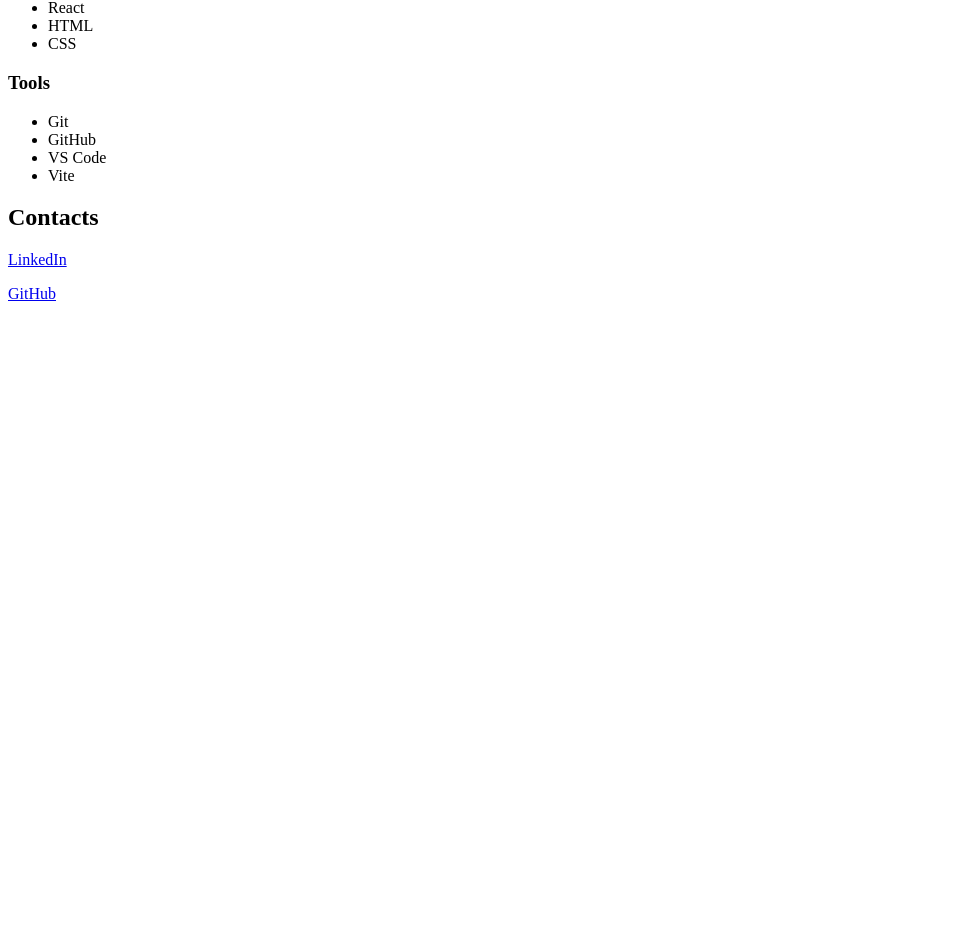
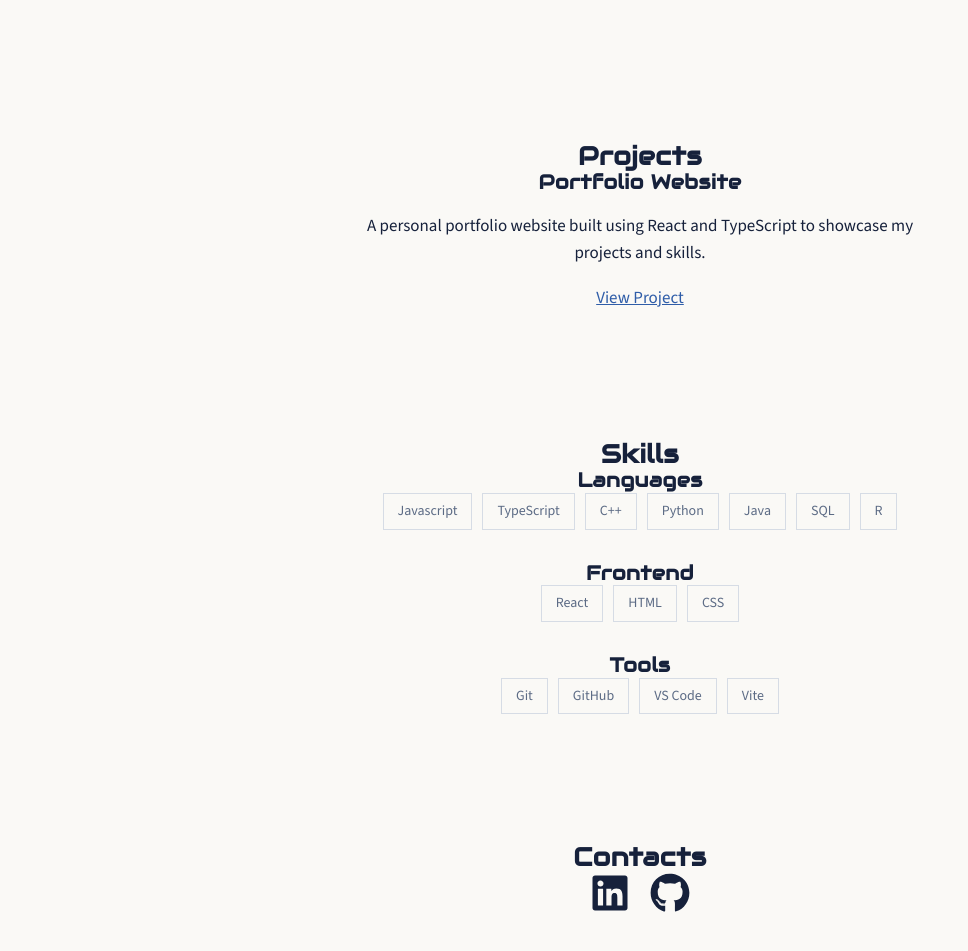
Before and after one commit to bguzman3-wq/Portfolio-Website, a React (Vite) app: page / in a window 1280 px wide. Shown: the part 659-1610 px from the top of the page, without its empty margins (0-968 px from the left). Before the commit the page ends 978 px from the top, so only its background shows below. Built offline with nearby package versions, Linux system fonts and the light colour scheme.

Commit message:
added a lot of things like photo, CSS formatting, and icons

```diff
--- a/package.json
+++ b/package.json
@@ -14,7 +14,8 @@
   "type": "module",
   "dependencies": {
     "react": "^19.2.8",
-    "react-dom": "^19.2.8"
+    "react-dom": "^19.2.8",
+    "react-icons": "^5.7.0"
   },
   "devDependencies": {
     "@types/react": "^19.2.18",
--- a/src/components/Contacts.tsx
+++ b/src/components/Contacts.tsx
@@ -1,17 +1,18 @@
+import { FaGithub, FaLinkedin, FaEnvelope } from "react-icons/fa";
+
 export default function Contacts(){
     return(
         <section>
             <h2>Contacts</h2>
-            <p>
-                <a href="https://www.linkedin.com/in/bryan-ceballos-guzman-513293296" target="_blank" rel="noopener noreferrer">
-                    LinkedIn
+            <div className="contact-links">
+                <a href="https://www.linkedin.com/in/bryan-ceballos-guzman-513293296" target="_blank" rel="noopener noreferrer" aria-label="LinkedIn">
+                    <FaLinkedin />
                 </a>
-            </p>
-            <p>
-                <a href="https://github.com/bguzman3-wq" target="_blank" rel="noopener noreferrer">
-                GitHub
-            </a>
-        </p>
+                <a href="https://github.com/bguzman3-wq" target="_blank" rel="noopener noreferrer" aria-label="GitHub">
+                    <FaGithub />
+                </a>
+            </div>
+
         </section>
     );
 }
--- a/src/components/Hero.tsx
+++ b/src/components/Hero.tsx
@@ -2,8 +2,8 @@
     return (
         <section>
             <h1>Bryan Ceballos-Guzman</h1>
+            <img src="/image0.jpg" alt="Photo of Bryan Ceballos-Guzman" className="hero-photo" />
             <p>Aspiring Software Engineer</p>
-
         </section>
     );
 }
--- a/src/components/Skills.tsx
+++ b/src/components/Skills.tsx
@@ -14,7 +14,7 @@
         <section>
             <h2>Skills</h2>
             {skillGroup.map((group) => (
-                <div key={group.category}>
+                <div className="skills-group" key={group.category}>
                     <h3>{group.category}</h3>
                     <ul>
                         {group.items.map((item)=>(
--- /dev/null
+++ b/src/index.css
@@ -0,0 +1,99 @@
+@import url('https://fonts.googleapis.com/css2?family=Audiowide&family=Source+Sans+3:wght@400;500;600&display=swap');
+
+:root {
+  --paper: #FAF9F6;
+  --ink: #16213B;
+  --ink-soft: #5C6B85;
+  --blue: #2F5DA8;
+  --line: #D6DCE5;
+  --brass: #A6791F;
+
+  --font-heading: 'Audiowide', sans-serif;
+  --font-body: 'Source Sans 3', sans-serif;
+}
+
+* {
+  box-sizing: border-box;
+}
+
+html, body, #root {
+  margin: 0;
+  min-height: 100%;
+}
+
+body {
+  background: var(--paper);
+  color: var(--ink);
+  font-family: var(--font-body);
+  font-size: 17px;
+  line-height: 1.6;
+}
+
+h1, h2, h3 {
+  font-family: var(--font-heading);
+  line-height: 1.2;
+  margin: 0;
+  letter-spacing: 0.5px;
+}
+
+a {
+  color: var(--blue);
+}
+
+section {
+  max-width: 640px;
+  margin: 0 auto;
+  padding: 64px 24px;
+  text-align: center;
+}
+
+.hero-photo {
+  width: 120px;
+  height: 120px;
+  border-radius: 40%;
+  object-fit: cover;
+  border: 2px solid var(--blue);
+  margin-top: 16px;
+  margin-bottom: 16px;
+}
+
+.contact-links {
+  display: flex;
+  gap: 20px;
+  font-size: 40px;
+  justify-content: center;
+}
+
+.contact-links a {
+  color: var(--ink);
+  display: flex;
+}
+
+.contact-links a:hover {
+  color: var(--blue);
+}
+
+.skills-group ul {
+  list-style: none;
+  padding: 0;
+  margin: 0;
+  display: flex;
+  flex-wrap: wrap;
+  justify-content: center;
+  gap: 10px;
+}
+
+.skills-group li {
+  border: 1px solid var(--line);
+  color: var(--ink-soft);
+  padding: 6px 14px;
+  font-size: 14px;
+}
+
+.skills-group {
+  margin-bottom: 32px;
+}
+
+.skills-group:last-child {
+  margin-bottom: 0;
+}
--- a/src/main.tsx
+++ b/src/main.tsx
@@ -1,6 +1,8 @@
 import React from "react";
 import ReactDOM from "react-dom/client";
 import App from "./App";
+
+import "./index.css";
 
 ReactDOM.createRoot(document.getElementById("root")!).render(
   <React.StrictMode>
```
Also changed, not shown: public/image0.jpg (added), 1 other file (tests, documents, lock files or other folders).
